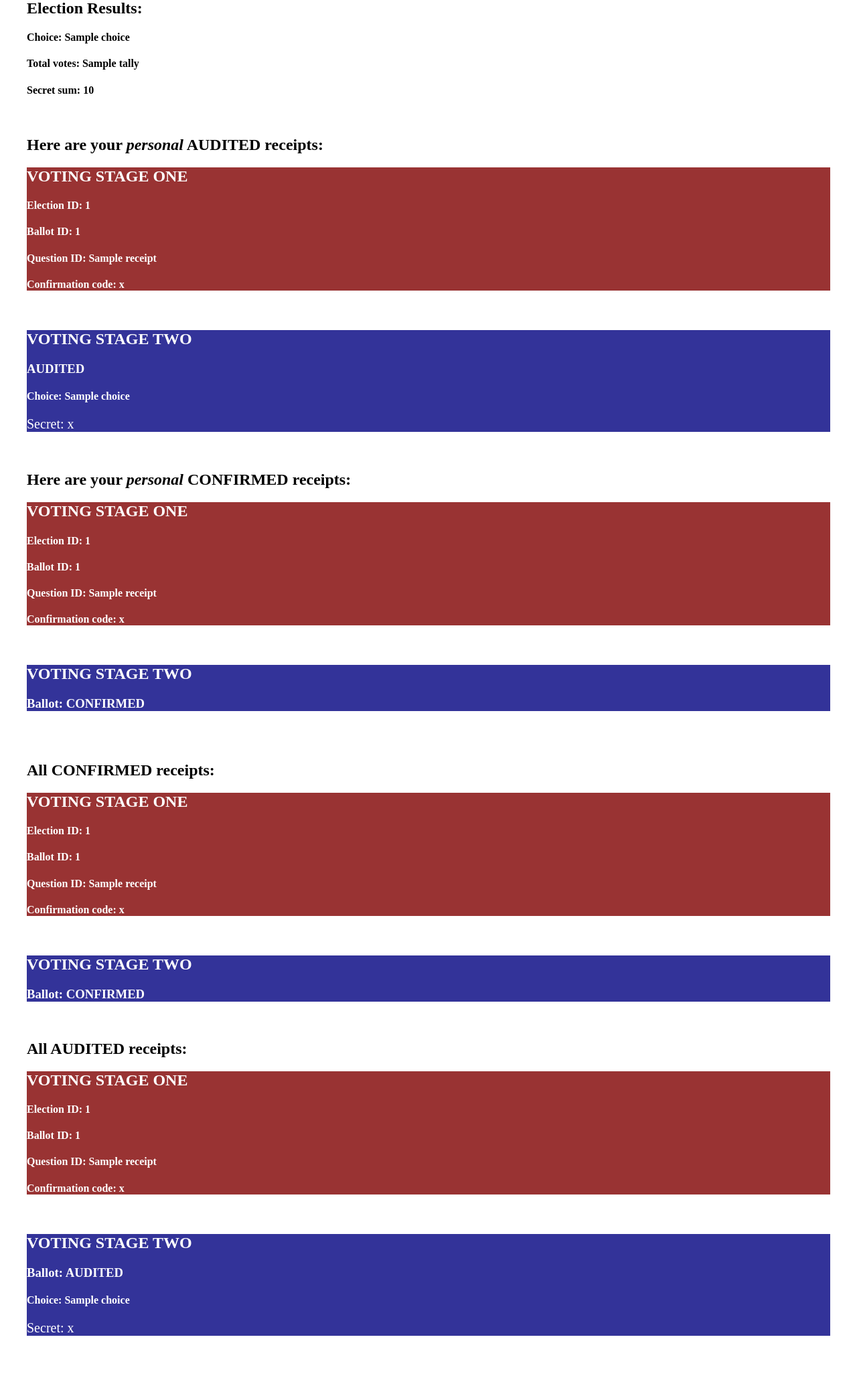
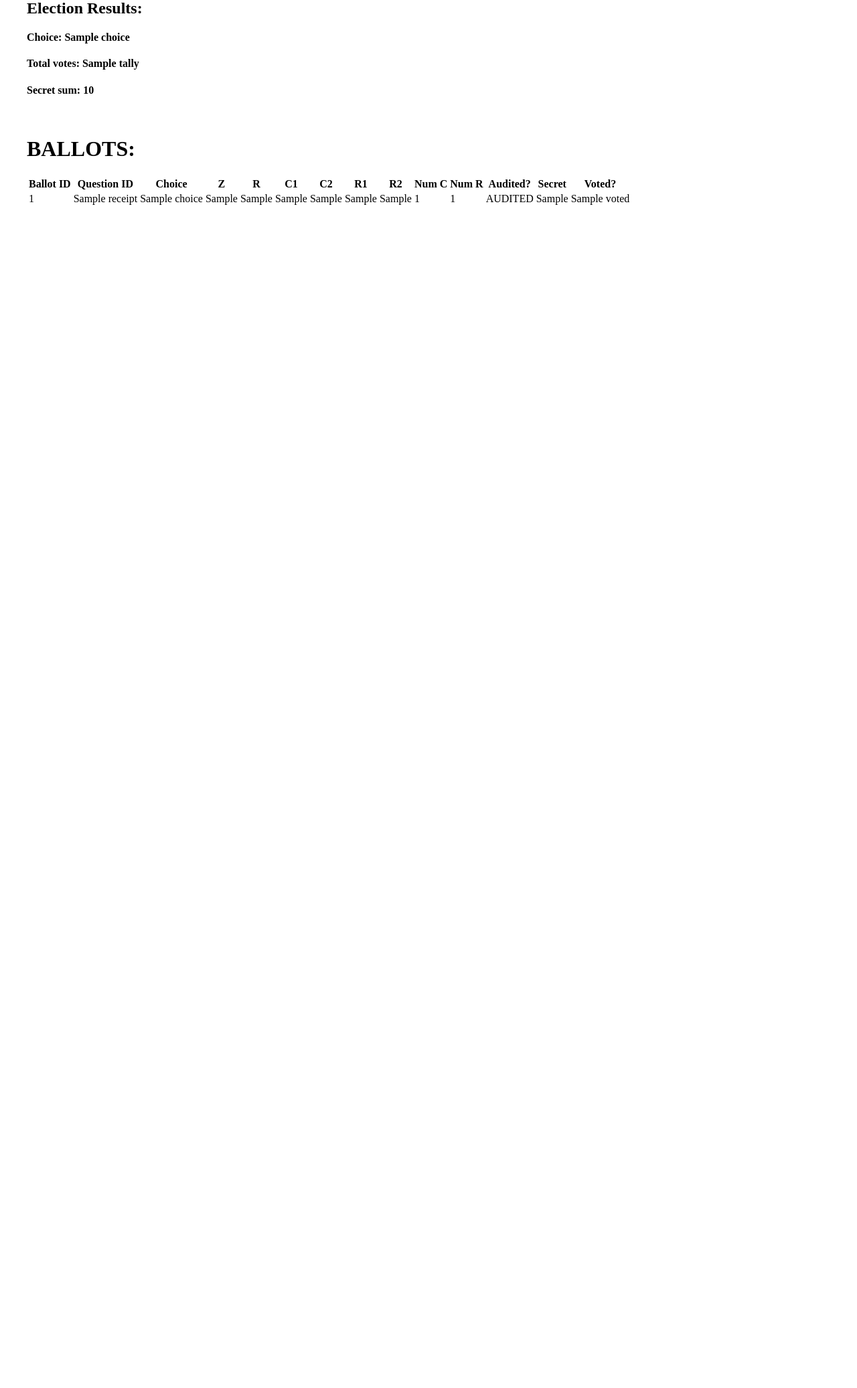
Before and after one commit to a-gassem/dreipy, a Flask app: template code/templates/bulletin.html in a window 1280 px wide. Shown: the part 139-2212 px from the top of the page at 67% size. After the commit the page ends 445 px from the top, so only its background shows below. Run offline with Flask 2, Linux system fonts and the light colour scheme; the template is opened without the code that fills it: most values are stand-ins (such as "Sample title", 1, 10 or a date in 2020); some libraries are stand-ins or nearby versions.

Commit message:
streamlined ballot process

```diff
--- a/code/templates/bulletin.html
+++ b/code/templates/bulletin.html
@@ -3,28 +3,12 @@
 {% block body %}
 <h1>Bulletin for Election: {{ election.title }}</h1>
 
-{% if 'confirmed' in session and 'confirm_sign' in session %}
-    <h4>Here is your CONFIRMED ballot data:</h4>
-    <div class="stage-one">
-        <h2>VOTING STAGE ONE</h2>
-        <h4>Election ID: {{ clean_id }}</h4>
-        <h4>Ballot ID: {{ session['ballot_id'] }}</h4>
-        <h4>Question ID: {{ session['question_id'] }}</h4>
-        <h4>Confirmation code: {{ session['confirmed'] }}</h4>
-    </div>
-        </br>
-    <div class="stage-two">
-        <h2>VOTING STAGE TWO</h2>
-        <h3>CONFIRMED</h3>
-    </div>
-{% endif %}
-
-    <div>
-        <h2>Election Results:</h2>
+<div>
+    <h2>Election Results:</h2>
         {% for question in election.questions %}
             <div>
                 <h3>{{ question.query }}</h3>
-                {% for d in totals[question.question_id] %}
+                {% for d in totals[question.question_id]['choices'] %}
                     <h4>  Choice: {{ d['choice'] }}</h4>
                     <h4>    Total votes: {{ d['tally'] }}</h4>
                     <h4>    Secret sum: {{ d['sum'] }}</h4>
@@ -32,90 +16,55 @@
             </div>
             </br>
         {% endfor %}
-    </div>
-
-
-{% if user_receipts['audited'] %}
-    <div>
-        <h2>Here are your <em>personal</em> AUDITED receipts:</h2>
-        {% for receipt in user_receipts['audited'] %}
-            <div class="stage-one">
-                <h2>VOTING STAGE ONE</h2>
-                <h4>Election ID: {{ election.election_id }}</h4>
-                <h4>Ballot ID: {{ receipt['ballot_id'] }}</h4>
-                <h4>Question ID: {{ receipt['question_id'] }}</h4>
-                <h4>Confirmation code: {{ receipt['hash'] }}</h4>
-            </div>
-            </br>
-            <div class="stage-two">
-                <h2>VOTING STAGE TWO</h2>
-                <h3>AUDITED</h3>
-                <h4>Choice: {{ receipt['choice'] }}</h4>
-                <p>Secret: {{ receipt['secret'] }}</p>
-            </div>
-            </br>
-        {% endfor %}
-    </div>
-{% endif %}
-
-<div>
-    <h2>Here are your <em>personal</em> CONFIRMED receipts:</h2>
-    {% for receipt in user_receipts['confirmed'] %}
-        <div class="stage-one">
-            <h2>VOTING STAGE ONE</h2>
-            <h4>Election ID: {{ election.election_id }}</h4>
-            <h4>Ballot ID: {{ receipt['ballot_id'] }}</h4>
-            <h4>Question ID: {{ receipt['question_id'] }}</h4>
-            <h4>Confirmation code: {{ receipt['hash'] }}</h4>
-        </div>
-        </br>
-        <div class="stage-two">
-            <h2>VOTING STAGE TWO</h2>
-            <h3>Ballot: CONFIRMED</h3>
-        </div>
-        </br>
-        </br>
-    {% endfor %}
 </div>
 
-<div>
-    <h2>All CONFIRMED receipts:</h2>
-    {% for d in confirmed %}
-        <div class="stage-one">
-            <h2>VOTING STAGE ONE</h2>
-            <h4>Election ID: {{ election.election_id }}</h4>
-            <h4>Ballot ID: {{ d['receipt']['ballot_id'] }}</h4>
-            <h4>Question ID: {{ d['receipt']['question_id'] }}</h4>
-            <h4>Confirmation code: {{ d['receipt']['hash'] }}</h4>
-        </div>
-        </br>
-        <div class="stage-two">
-            <h2>VOTING STAGE TWO</h2>
-            <h3>Ballot: CONFIRMED</h3>
-        </div>
-        </br>
-    {% endfor %}
+<div class="bulletin">
+    <h1>BALLOTS:</h1>
+    <table>
+        <tr>
+            <th>Ballot ID</th>
+            <th>Question ID</th>
+            <th>Choice</th>
+            <th>Z</th>
+            <th>R</th>
+            <th>C1</th>
+            <th>C2</th>
+            <th>R1</th>
+            <th>R2</th>
+            <th>Num C</th>
+            <th>Num R</th>
+            <th>Audited?</th>
+            <th>Secret</th>
+            <th>Voted?</th>
+        </tr>
+        {% for receipt in receipt_list %}
+            {% for i in range(totals[receipt['question_id']]['num_choices']) %}
+                {% with row = receipt['choices'][i] %}
+                    <tr>
+                        <td>{{ receipt['ballot_id'] }}</td>
+                        <td>{{ receipt['question_id'] }}</td>
+                        <td>{{ row['choice'] }}</td>
+                        <td>{{ row['Z'] }}</td>
+                        <td>{{ row['R'] }}</td>
+                        <td>{{ row['c_1'] }}</td>
+                        <td>{{ row['c_2'] }}</td>
+                        <td>{{ row['r_1'] }}</td>
+                        <td>{{ row['r_2'] }}</td>
+                        <td>{{ receipt['num_proof_c'] }}</td>
+                        <td>{{ receipt['num_proof_r'] }}</td>
+                        {% if receipt['state'] == 'AUDITED' %}
+                            <td class="audit">AUDITED</td>
+                            <td class="audit">{{ row['r'] }}</td>
+                            <td class="audit">{{ row['voted'] }}</td>
+                        {% else %}
+                            <td class="confirm">CONFIRMED</td>
+                            <td class="confirm">{{ row['r'] }}</td>
+                            <td class="confirm">{{ row['voted'] }}</td>
+                        {% endif %}
+                    </tr>
+                {% endwith %}
+            {% endfor %}
+        {% endfor %}
+    </table>
 </div>
-
-<div>
-    <h2>All AUDITED receipts:</h2>
-    {% for d in audited %}
-        <div class="stage-one">
-            <h2>VOTING STAGE ONE</h2>
-            <h4>Election ID: {{ election.election_id }}</h4>
-            <h4>Ballot ID: {{ d['receipt']['ballot_id'] }}</h4>
-            <h4>Question ID: {{ d['receipt']['question_id'] }}</h4>
-            <h4>Confirmation code: {{ d['receipt']['hash'] }}</h4>
-        </div>
-        </br>
-        <div class="stage-two">
-            <h2>VOTING STAGE TWO</h2>
-            <h3>Ballot: AUDITED</h3>
-            <h4>Choice: {{ d['receipt']['choice'] }}</h4>
-            <p>Secret: {{ d['receipt']['secret'] }}</p>
-        </div>
-        </br>
-    {% endfor %}
-</div>
-
 {% endblock %}
```
Also changed, not shown: code/templates/audit.html (+52 -28 lines), code/templates/ballot.html (added, +86 -0 lines), code/templates/voting.html (+22 -35 lines).
